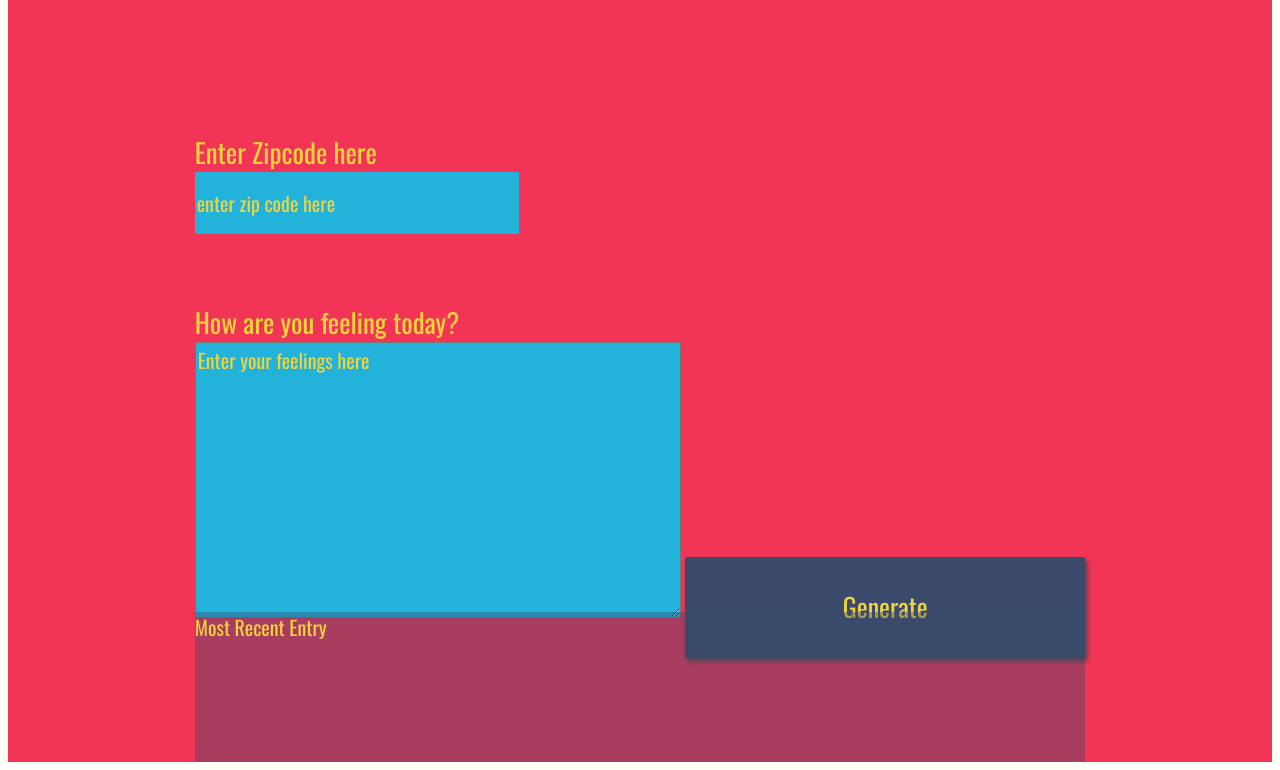
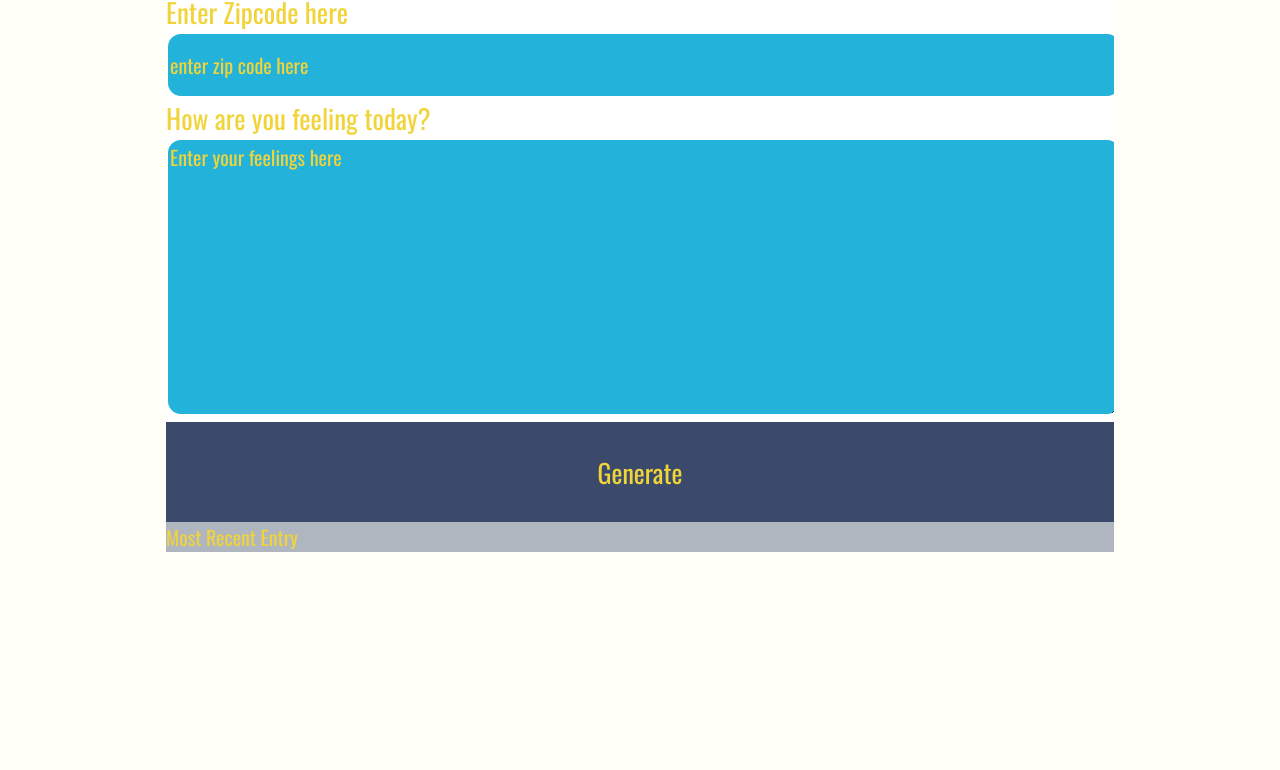
Before and after one commit to paphuc/weather-journal-app, a website: page website/index.html in a window 1280 px wide. Shown: the part 46-816 px from the top of the page. Drawn offline with nearby package versions, Linux system fonts and the light colour scheme; a web font is replaced by a local one.

Commit message:
Update css

```diff
--- a/website/app.js
+++ b/website/app.js
@@ -1,6 +1,6 @@
 /* Global Variables */
 const units = '&units=imperial';
-const apiKey = 'a15828f41611a50ae523ae36f855361f';
+const apiKey = '';
 const baseURL = 'http://api.openweathermap.org/data/2.5/forecast?zip=';
 // Create a new date instance dynamically with JS
 let d = new Date();
@@ -29,10 +29,8 @@ const postData = async(url = '', data = {}) => {
 }
 
 // getTemp fetch data from openweathermap, then call our POST api /add to store data
-const getTemp = async() => {
-    const zip = document.getElementById('zip').value;
-    const response = await fetch(baseURL + zip + '&appid=' + apiKey);
-
+const getTemp = async(url = '') => {
+    const response = await fetch(url);
     try {
         const newData = await response.json();
         console.log(newData);
@@ -54,7 +52,12 @@ document.getElementById('generate').addEventListener('click', performAction);
 
 // performAction control the action for click event
 function performAction(e) {
-    getTemp(baseURL + apiKey)
+    const zip = document.getElementById('zip').value;
+    if (zip == "") {
+        alert("Please input a Zipcode");
+        return;
+    }
+    getTemp(baseURL + zip + '&appid=' + apiKey)
 }
 
 // retrieveData fetch data
--- a/website/index.html
+++ b/website/index.html
@@ -20,6 +20,8 @@
         <div class="holder feel">
             <label for="feelings">How are you feeling today?</label>
             <textarea class="myInput" id="feelings" placeholder="Enter your feelings here" rows="9" cols="50"></textarea>
+        </div>
+        <div class="holder">
             <button id="generate" type="submit"> Generate </button>
         </div>
         <div class="holder entry">
--- a/website/style.css
+++ b/website/style.css
@@ -1,14 +1,16 @@
-body{
+body {
     background: #fffff8;
     font-family: -apple-system, BlinkMacSystemFont, sans-serif;
 }
 
-#app{
-    display: grid;
-    grid-auto-rows: minmax(150px, auto);
-    /* grid-template-columns:  */
-    height:100vh;
-    background: #f23557;
+#app {
+    display: block;
+    margin-left: auto;
+    margin-right: auto;
+    height: 100vh;
+    /* text-align: center; */
+    width: 75%;
+    /* background: #f23557; */
     color: #f0d43a;
     justify-content: center;
     grid-gap: 1em;
@@ -16,57 +18,66 @@ body{
     font-family: 'Oswald', sans-serif;
 }
 
-.holder{
-
+.holder {
+    width: 100%;
+    /* display: flex; */
+    justify-content: center;
+    background-color: rgb(255, 255, 255);
+    overflow: auto;
+    white-space: nowrap;
 }
 
-.entry{
+.headline {
+    display: flex;
+    justify-content: center;
+    overflow: auto;
+    white-space: nowrap;
+}
+
+.entry {
     background: rgba(59, 74, 107, .4);
 }
 
-#entryHolder{
+#entryHolder {}
 
+#date {
+    color: #000;
 }
 
-#date{
-
+#temp {
+    color: #000;
 }
 
-#temp{
-
+#content {
+    color: #000;
 }
 
-#content{
+.title {}
 
-}
-
-.headline {
-
-}
-.title{
-
-}
 
 /*  Basic Styling To Override Default For Basic HTML Elements */
-label{
-    display:block;
+
+label {
+    display: block;
     font-size: 27px;
 }
 
-input{
-    display:block;
+input {
+    display: block;
     height: 60px;
-    width: 320px;
-    background:#22b2da;
+    width: 100%;
+    background: #22b2da;
     color: #f0d43a;
     font-size: 20px;
     font-family: 'Oswald', sans-serif;
-    border: none;
+    border: 2px solid white;
+    border-radius: 15px;
 }
 
-button{
+button {
     width: 400px;
     height: 100px;
+    width: 100%;
     background: #3b4a6b;
     color: #f0d43a;
     font-size: 26px;
@@ -74,38 +85,48 @@ button{
     border: none;
     box-shadow: 2px 4px 5px #444;
 }
-h1{
+
+h1 {
     font-size: 36px;
 }
 
-textarea{
-    background:#22b2da;
+textarea {
+    background: #22b2da;
     color: #f0d43a;
     font-size: 20px;
+    width: 100%;
     font-family: 'Oswald', sans-serif;
+    border: 2px solid white;
+    border-radius: 15px;
 }
+
+
 /* Reset style for HTML element on active to have no border*/
+
 input:focus,
 select:focus,
 textarea:focus,
 button:focus {
     outline: none;
 }
+
+
 /* Style for Placeholder Text*/
-::placeholder { /* Firefox, Chrome, Opera */
+
+::placeholder {
+    /* Firefox, Chrome, Opera */
     color: #f0d43a;
     font-family: 'Oswald', sans-serif;
-
 }
 
-:-ms-input-placeholder { /* Internet Explorer 10-11 */
+:-ms-input-placeholder {
+    /* Internet Explorer 10-11 */
     color: #f0d43a;
     font-family: 'Oswald', sans-serif;
-
 }
 
-::-ms-input-placeholder { /* Microsoft Edge */
+::-ms-input-placeholder {
+    /* Microsoft Edge */
     color: #f0d43a;
     font-family: 'Oswald', sans-serif;
-
 }
```
